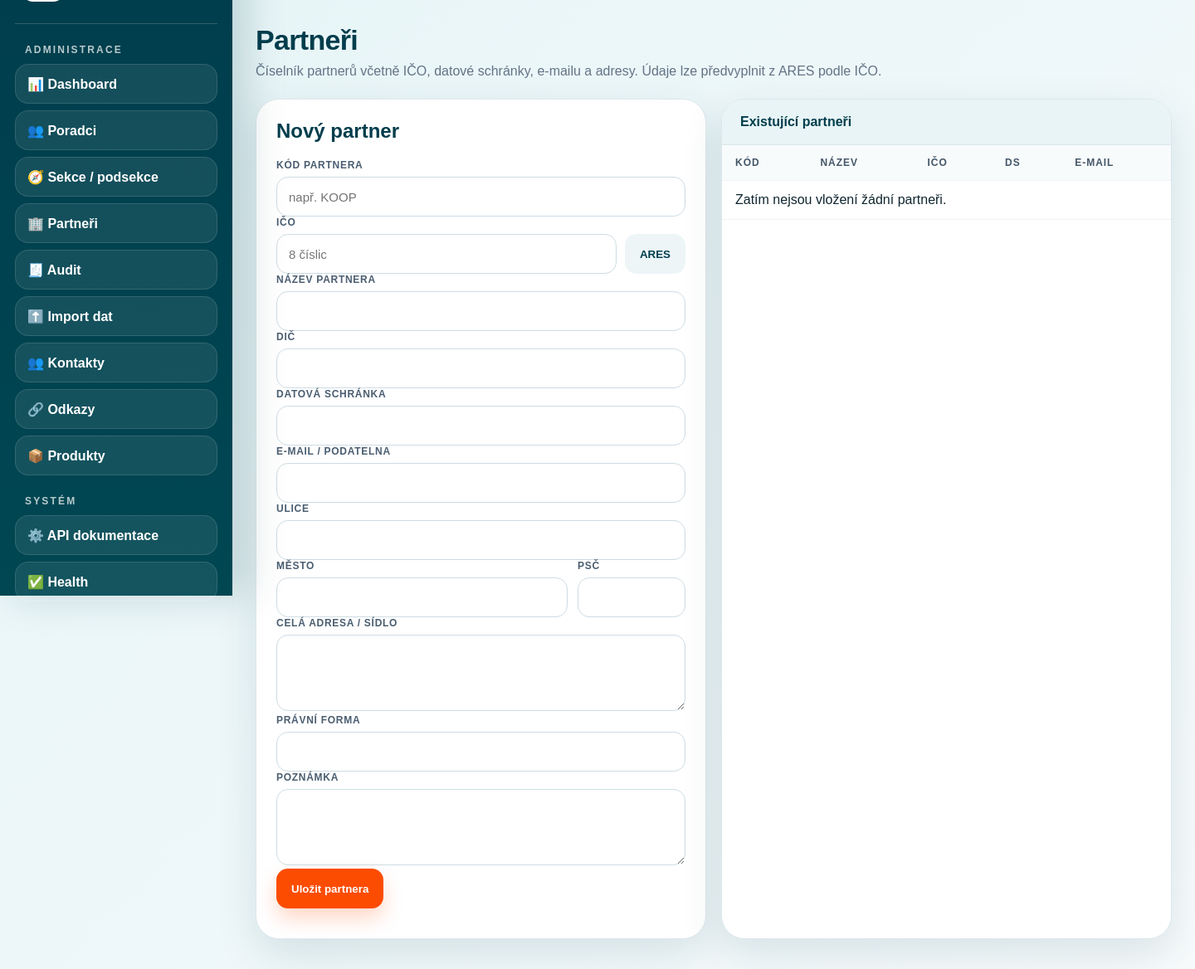
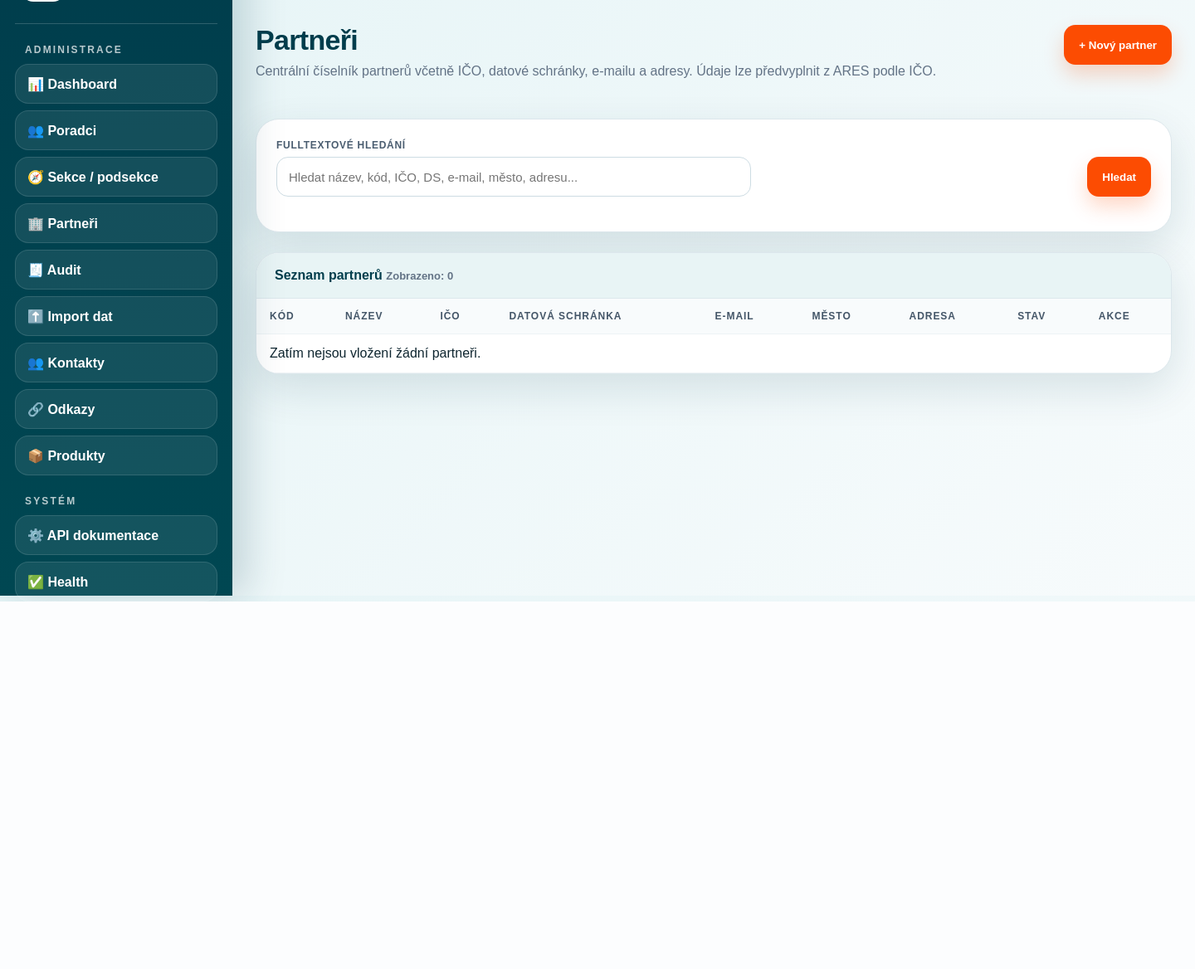
Before and after one commit to nekudova/hub-astorie-app, a FastAPI app: template app/templates/partners.html in a window 1440 px wide. Shown: the part 82-1250 px from the top of the page at 83% size. After the commit the page ends 807 px from the top, so only its background shows below. Run offline with FastAPI, Linux system fonts and the light colour scheme; the template is opened without the code that fills it, so the values that code supplies are empty; parts of the project's set-up code (start-up, migrations or seed data) failed here and were passed over.

Commit message:
Add files via upload

```diff
--- a/app/main.py
+++ b/app/main.py
@@ -9,7 +9,7 @@ from app.routers.api_admin import router as api_admin_router
 from app.routers.admin_ui import router as admin_ui_router
 from app.services.bootstrap import seed_initial_data
 
-APP_VERSION = "0.3.7-ares-partner-registry"
+APP_VERSION = "0.3.8-partner-registry-ux"
 
 app = FastAPI(
     title="HUB ASTORIE APP",
@@ -42,7 +42,7 @@ def version():
         "ok": True,
         "version": APP_VERSION,
         "admin_route_expected": "/admin",
-        "status": "v0.3.7 ARES Partner Registry is loaded",
+        "status": "v0.3.8 Partner Registry UX is loaded",
     }
 
 
--- a/app/routers/api_admin.py
+++ b/app/routers/api_admin.py
@@ -23,7 +23,7 @@ def safe_count_table(db: Session, table_name: str):
 def admin_summary(db: Session = Depends(get_db)):
     return {
         "ok": True,
-        "version": "0.3.7-ares-partner-registry",
-        "message": "Admin Core + ARES Partner Registry běží.",
+        "version": "0.3.8-partner-registry-ux",
+        "message": "Admin Core + Partner Registry UX běží.",
         "counts": {table: safe_count_table(db, table) for table in TABLES},
     }
--- a/app/routers/health.py
+++ b/app/routers/health.py
@@ -10,4 +10,4 @@ router = APIRouter(tags=["health"])
 @router.get("/health")
 def health(db: Session = Depends(get_db)):
     db.execute(text("SELECT 1"))
-    return {"ok": True, "app": settings.app_name, "db": True, "version": "0.3.7-ares-partner-registry"}
+    return {"ok": True, "app": settings.app_name, "db": True, "version": "0.3.8-partner-registry-ux"}
--- a/app/static/hub.css
+++ b/app/static/hub.css
@@ -337,3 +337,95 @@ input:focus, select:focus, textarea:focus {
 .checkline { display:flex; align-items:center; gap:10px; min-height:48px; }
 .checkline input[type="checkbox"] { width:auto; min-height:auto; }
 @media (max-width:1100px){ .inline-filters{ grid-template-columns:1fr; } }
+
+
+.page-toolbar {
+  display: flex;
+  justify-content: space-between;
+  gap: 18px;
+  align-items: flex-start;
+  margin-bottom: 18px;
+}
+
+.collapsible-panel {
+  border: 2px solid rgba(252, 76, 2, 0.25);
+}
+
+.panel-head {
+  display: flex;
+  justify-content: space-between;
+  gap: 16px;
+  align-items: flex-start;
+  margin-bottom: 18px;
+}
+
+.admin-form-grid {
+  display: grid;
+  grid-template-columns: repeat(2, minmax(240px, 1fr));
+  gap: 12px 18px;
+}
+
+.admin-form-grid .span-2 {
+  grid-column: span 2;
+}
+
+.form-actions {
+  display: flex;
+  gap: 14px;
+  align-items: center;
+}
+
+.full-width-card {
+  width: 100%;
+}
+
+.table-scroll {
+  width: 100%;
+  overflow-x: auto;
+}
+
+.table-scroll table {
+  min-width: 1100px;
+}
+
+.detail-topbar {
+  position: sticky;
+  top: 0;
+  z-index: 20;
+  background: rgba(239, 248, 250, 0.94);
+  backdrop-filter: blur(10px);
+  padding: 12px 0 18px;
+  display: flex;
+  justify-content: space-between;
+  gap: 14px;
+  align-items: center;
+  margin-bottom: 6px;
+}
+
+.detail-actions {
+  display: flex;
+  gap: 10px;
+  align-items: center;
+  flex-wrap: wrap;
+}
+
+.registry-grid p {
+  margin: 10px 0;
+}
+
+@media (max-width: 1100px) {
+  .page-toolbar,
+  .panel-head,
+  .detail-topbar {
+    flex-direction: column;
+    align-items: stretch;
+  }
+
+  .admin-form-grid {
+    grid-template-columns: 1fr;
+  }
+
+  .admin-form-grid .span-2 {
+    grid-column: span 1;
+  }
+}
--- a/app/templates/partners.html
+++ b/app/templates/partners.html
@@ -1,72 +1,123 @@
 {% extends "base.html" %}
 {% block content %}
-<h1 class="page-title">Partneři</h1>
-<p class="page-subtitle">Číselník partnerů včetně IČO, datové schránky, e-mailu a adresy. Údaje lze předvyplnit z ARES podle IČO.</p>
+<div class="page-toolbar">
+  <div>
+    <h1 class="page-title">Partneři</h1>
+    <p class="page-subtitle">Centrální číselník partnerů včetně IČO, datové schránky, e-mailu a adresy. Údaje lze předvyplnit z ARES podle IČO.</p>
+  </div>
+  <button class="btn orange" type="button" onclick="togglePartnerForm()">+ Nový partner</button>
+</div>
 
-<section class="grid cols-2">
-  <div class="card">
-    <h2 style="margin-top:0;color:var(--petrol);">Nový partner</h2>
+<section id="partner-form-panel" class="card collapsible-panel" style="display:none;">
+  <div class="panel-head">
+    <div>
+      <h2 style="margin:0;color:var(--petrol);">Nový partner</h2>
+      <p style="margin:6px 0 0;color:#637386;font-weight:700;">Formulář je schovaný, aby hlavní pracovní plocha zůstala přehledná.</p>
+    </div>
+    <button class="btn soft" type="button" onclick="togglePartnerForm()">Zavřít</button>
+  </div>
 
-    <form method="post" action="/admin/partners/create-extended" id="partner-form">
+  <form method="post" action="/admin/partners/create-extended" id="partner-form" class="admin-form-grid">
+    <div>
       <label>Kód partnera</label>
       <input type="text" name="partner_code" id="partner_code" required placeholder="např. KOOP">
+    </div>
 
+    <div>
       <label>IČO</label>
       <div style="display:grid;grid-template-columns:1fr auto;gap:10px;">
         <input type="text" name="ico" id="ico" placeholder="8 číslic">
         <button type="button" class="btn soft" onclick="loadAres()">ARES</button>
       </div>
+    </div>
 
+    <div class="span-2">
       <label>Název partnera</label>
       <input type="text" name="name" id="name" required>
+    </div>
 
+    <div>
       <label>DIČ</label>
       <input type="text" name="dic" id="dic">
+    </div>
 
+    <div>
       <label>Datová schránka</label>
       <input type="text" name="data_box" id="data_box">
+    </div>
 
+    <div>
       <label>E-mail / podatelna</label>
       <input type="email" name="registry_email" id="registry_email">
+    </div>
 
+    <div>
+      <label>Právní forma</label>
+      <input type="text" name="legal_form" id="legal_form">
+    </div>
+
+    <div>
       <label>Ulice</label>
       <input type="text" name="street" id="street">
+    </div>
 
-      <div style="display:grid;grid-template-columns:1fr 130px;gap:12px;">
-        <div>
-          <label>Město</label>
-          <input type="text" name="city" id="city">
-        </div>
-        <div>
-          <label>PSČ</label>
-          <input type="text" name="zip_code" id="zip_code">
-        </div>
-      </div>
+    <div>
+      <label>Město</label>
+      <input type="text" name="city" id="city">
+    </div>
 
+    <div>
+      <label>PSČ</label>
+      <input type="text" name="zip_code" id="zip_code">
+    </div>
+
+    <div class="span-2">
       <label>Celá adresa / sídlo</label>
       <textarea name="address_full" id="address_full"></textarea>
+    </div>
 
-      <label>Právní forma</label>
-      <input type="text" name="legal_form" id="legal_form">
-
+    <div class="span-2">
       <label>Poznámka</label>
       <textarea name="note"></textarea>
+    </div>
 
+    <div class="span-2 form-actions">
       <button class="btn orange" type="submit">Uložit partnera</button>
-      <div id="ares-msg" style="margin-top:12px;color:#637386;font-weight:700;"></div>
-    </form>
+      <span id="ares-msg" style="color:#637386;font-weight:800;"></span>
+    </div>
+  </form>
+</section>
+
+<section class="card section-space">
+  <form method="get" action="/admin/partners" class="inline-filters">
+    <div>
+      <label>Fulltextové hledání</label>
+      <input type="text" name="q" value="{{ q or '' }}" placeholder="Hledat název, kód, IČO, DS, e-mail, město, adresu...">
+    </div>
+    <div></div>
+    <button class="btn orange" type="submit">Hledat</button>
+  </form>
+</section>
+
+<section class="card table-card section-space full-width-card">
+  <div class="table-head">
+    <span>Seznam partnerů</span>
+    <span style="font-size:13px;color:#637386;">Zobrazeno: {{ partners|length }}</span>
   </div>
 
-  <div class="card table-card">
-    <div class="table-head">Existující partneři</div>
+  <div class="table-scroll">
     <table>
       <thead>
         <tr>
           <th>Kód</th>
           <th>Název</th>
           <th>IČO</th>
-          <th>DS</th>
+          <th>Datová schránka</th>
           <th>E-mail</th>
+          <th>Město</th>
+          <th>Adresa</th>
+          <th>Stav</th>
+          <th>Akce</th>
         </tr>
       </thead>
       <tbody>
@@ -77,9 +128,20 @@
           <td>{{ p.ico or "" }}</td>
           <td>{{ p.data_box or "" }}</td>
           <td>{{ p.registry_email or "" }}</td>
+          <td>{{ p.city or "" }}</td>
+          <td>{{ p.address_full or p.street or "" }}</td>
+          <td>{% if p.is_active %}<span class="status ok">Aktivní</span>{% else %}<span class="status warn">Neaktivní</span>{% endif %}</td>
+          <td>
+            <div class="small-actions">
+              <a class="btn soft micro" href="/admin/partners/{{ p.partner_code }}">Detail</a>
+              <form method="post" action="/admin/partners/{{ p.partner_code }}/duplicate-partner">
+                <button class="btn soft micro" type="submit">Kopírovat</button>
+              </form>
+            </div>
+          </td>
         </tr>
         {% else %}
-        <tr><td colspan="5">Zatím nejsou vložení žádní partneři.</td></tr>
+        <tr><td colspan="9">Zatím nejsou vložení žádní partneři.</td></tr>
         {% endfor %}
       </tbody>
     </table>
@@ -87,6 +149,15 @@
 </section>
 
 <script>
+function togglePartnerForm() {
+  const panel = document.getElementById("partner-form-panel");
+  if (!panel) return;
+  panel.style.display = panel.style.display === "none" ? "block" : "none";
+  if (panel.style.display === "block") {
+    panel.scrollIntoView({ behavior: "smooth", block: "start" });
+  }
+}
+
 async function loadAres() {
   const msg = document.getElementById("ares-msg");
   const ico = document.getElementById("ico").value.trim();
```
Also changed, not shown: DEPLOY_VERSION.txt (+6 -4 lines), app/routers/admin_ui.py (+60 -4 lines), app/templates/partner_detail.html (+16 -12 lines), README.md.
